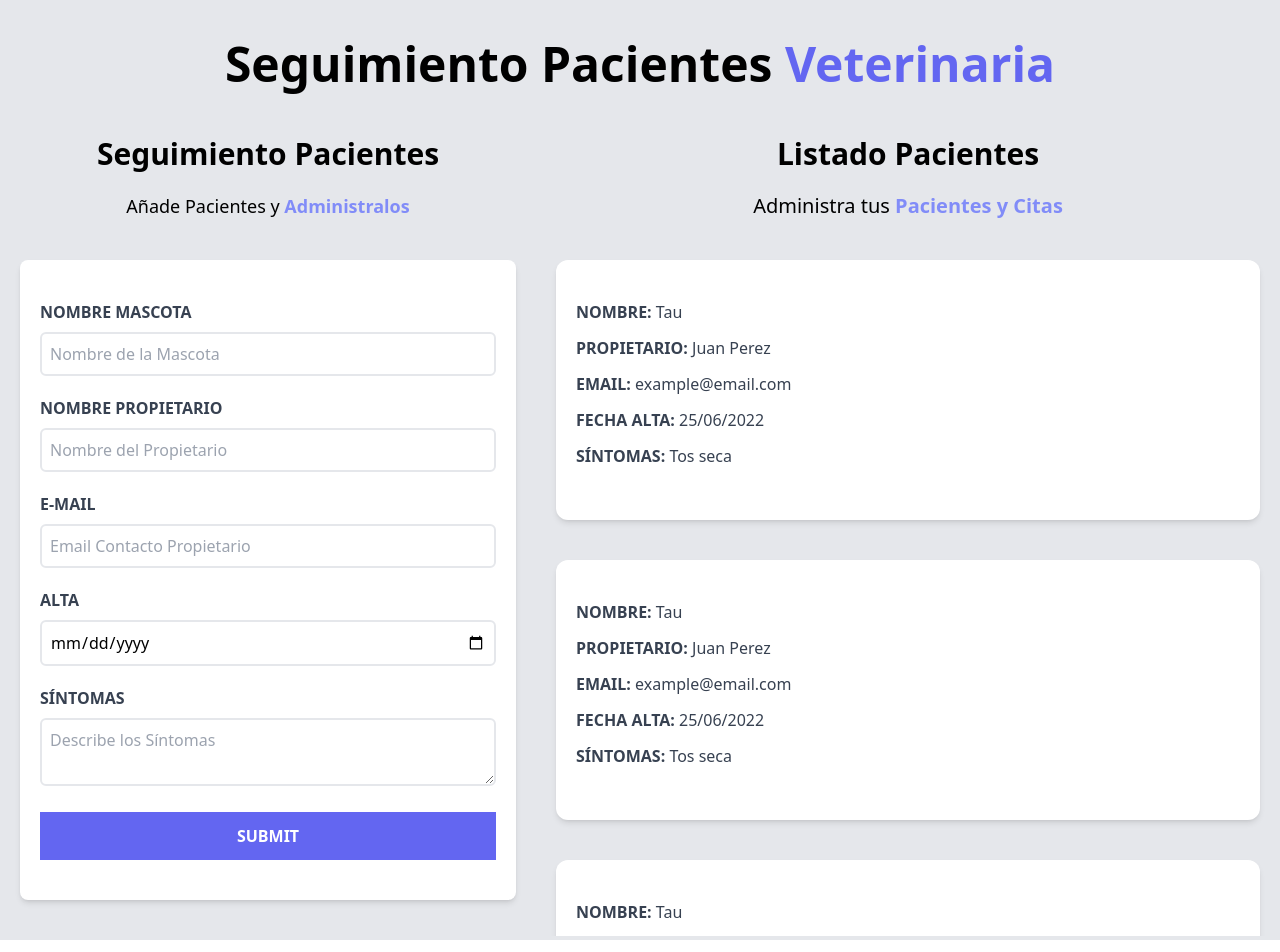
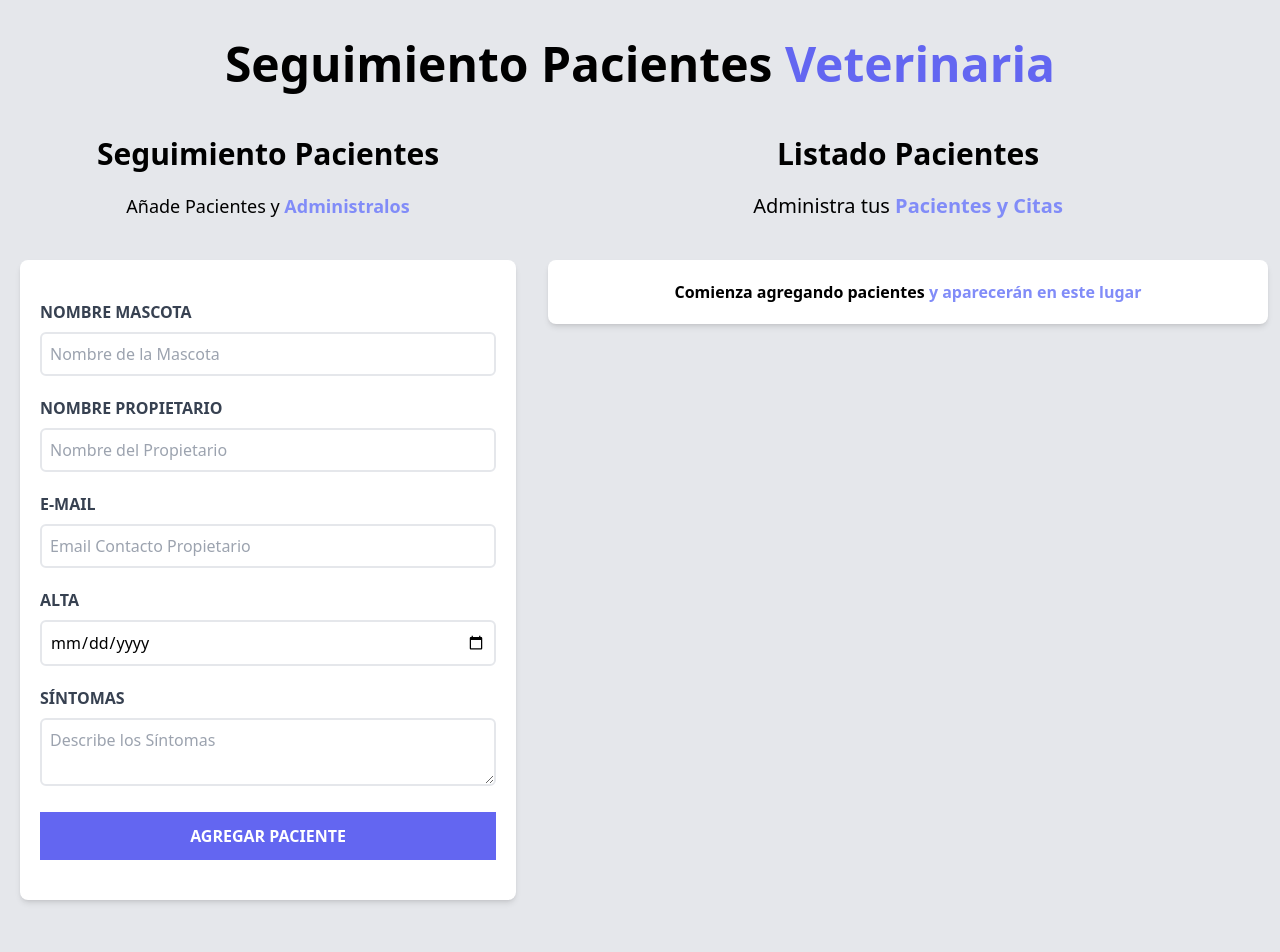
Before and after one commit to marcosihe/citas-app, a React (Vite) app: page / in a window 1280 px wide. Shown: the top 952 px of the page. Built offline with nearby package versions, Linux system fonts and the light colour scheme.

Commit message:
#008 patients-list
- Add and show new patient
- update patient
- Delete patient

```diff
--- a/src/App.jsx
+++ b/src/App.jsx
@@ -5,14 +5,26 @@ import PatientList from "./components/PatientsList";
 
 function App() {
   const [patients, setPatients] = useState([]);
+  const [patient, setPatient] = useState({});
+
+  const deletePatient = id => {
+    const UPDATED_PATIENT_LIST = patients.filter( item => item.id !== id)
+    setPatients(UPDATED_PATIENT_LIST)
+  }
+
   return (
     <div className="container mx-auto pt-10 bg-gray-200">
       <header>
         <Header />
       </header>
       <main className="mt-12 md:flex">
-        <Form patients={patients} setPatients={setPatients} />
-        <PatientList />
+        <Form
+          patients={patients}
+          setPatients={setPatients}
+          patient={patient}
+          setPatient={setPatient}
+        />
+        <PatientList patients={patients} setPatient={setPatient} deletePatient={deletePatient} />
       </main>
       <footer></footer>
     </div>
--- a/src/components/Form.jsx
+++ b/src/components/Form.jsx
@@ -1,13 +1,35 @@
-import { useState } from "react";
+import { useState, useEffect } from "react";
 import Error from "./Error";
 
-const Form = ({ patients, setPatients }) => {
+const Form = ({ patients, setPatients, patient, setPatient }) => {
   const [name, setName] = useState("");
   const [owner, setOwner] = useState("");
   const [email, setEmail] = useState("");
   const [date, setDate] = useState("");
   const [symptoms, setSymptoms] = useState("");
   const [error, setError] = useState(false);
+
+  const fillForm = (
+    name = "",
+    owner = "",
+    email = "",
+    date = "",
+    symptoms = ""
+  ) => {
+    setName(name);
+    setOwner(owner);
+    setEmail(email);
+    setDate(date);
+    setSymptoms(symptoms);
+  };
+
+  const generatePatientId = (textOne, textTwo) => {
+    const RANDOM = Math.random().toString(36).slice(2);
+    const CURRENT_DATE = Date.now().toString(36);
+    const R_TEXT_ONE = textOne.slice(-1) + textOne.slice(0, 1);
+    const R_TEXT_TWO = textTwo.slice(-1) + textTwo.slice(0, 1);
+    return RANDOM + CURRENT_DATE + R_TEXT_ONE + R_TEXT_TWO;
+  };
 
   const handleSubmit = (e) => {
     e.preventDefault();
@@ -18,7 +40,9 @@ const Form = ({ patients, setPatients }) => {
       setError(true);
       return;
     }
+
     setError(false);
+
     // Build patient object
     const patientObject = {
       name,
@@ -27,14 +51,36 @@ const Form = ({ patients, setPatients }) => {
       date,
       symptoms,
     };
-    setPatients([...patients, patientObject]);
+
+    if (patient.id) {
+      // Edit form / Edit Patient
+      patientObject.id = patient.id;
+      const UPDATED_PATIENTS = patients.map((statePatient) =>
+        statePatient.id === patient.id ? patientObject : statePatient
+      );
+      setPatients(UPDATED_PATIENTS)
+      setPatient({})
+    } else {
+      // New Patient
+      patientObject.id = generatePatientId(name, owner);
+      setPatients([...patients, patientObject]);
+    }
+
     // Reset form
-    setName("");
-    setOwner("");
-    setEmail("");
-    setDate("");
-    setSymptoms("");
+    fillForm();
   };
+
+  useEffect(() => {
+    if (Object.keys(patient).length > 0) {
+      fillForm(
+        patient.name,
+        patient.owner,
+        patient.email,
+        patient.date,
+        patient.symptoms
+      );
+    }
+  }, [patient]);
 
   return (
     <div className="md:w-1/2 lg:w-2/5 mx-5">
@@ -135,6 +181,7 @@ const Form = ({ patients, setPatients }) => {
         <input
           type="submit"
           className="bg-indigo-500 w-full p-3 text-white uppercase font-bold hover:bg-indigo-600 cursor-pointer transition-colors"
+          value={patient.id ? "Editar Paciente" : "Agregar Paciente"}
         />
         {error && (
           <Error>
--- a/src/components/Patient.jsx
+++ b/src/components/Patient.jsx
@@ -1,30 +1,56 @@
-const Patient = () => {
+const Patient = ({ patient, setPatient, deletePatient }) => {
+  const { name, owner, email, date, symptoms, id } = patient;
+
+  const handleDelete = () => {
+    if(confirm('¿Deseas eliminar este paciente?')){
+      deletePatient(id)
+    }
+  }
+
   return (
-    <div className="mx-5 my-10 bg-white shadow-md px-5 py-10 rounded-xl">
+    <div className="mx-5 mb-10 bg-white shadow-md px-5 py-10 rounded-xl">
       <p className="font-bold mb-3 text-gray-700 uppercase">
         Nombre: {""}
-        <span className="font-normal normal-case">Tau</span>
+        <span className="font-normal normal-case">{name}</span>
       </p>
 
       <p className="font-bold mb-3 text-gray-700 uppercase">
         Propietario: {""}
-        <span className="font-normal normal-case">Juan Perez</span>
+        <span className="font-normal normal-case">{owner}</span>
       </p>
 
       <p className="font-bold mb-3 text-gray-700 uppercase">
         Email: {""}
-        <span className="font-normal normal-case">example@email.com</span>
+        <span className="font-normal normal-case">{email}</span>
       </p>
 
       <p className="font-bold mb-3 text-gray-700 uppercase">
         Fecha Alta: {""}
-        <span className="font-normal normal-case">25/06/2022</span>
+        <span className="font-normal normal-case">{date}</span>
       </p>
 
       <p className="font-bold mb-3 text-gray-700 uppercase">
         Síntomas: {""}
-        <span className="font-normal normal-case">Tos seca</span>
+        <span className="font-normal normal-case">{symptoms}</span>
       </p>
+
+      <div className="flex justify-between mt-10">
+        <button
+          type="button"
+          className="py-2 px-10 bg-gray-500 hover:bg-gray-400 text-white font-bold uppercase rounded-lg"
+          onClick={ () => setPatient(patient)}
+        >
+          Editar
+        </button>
+
+        <button
+          type="button"
+          className="py-2 px-10 bg-red-600 hover:bg-red-500 text-white font-bold uppercase rounded-lg"
+          onClick={handleDelete}
+        >
+          Eliminar
+        </button>
+      </div>
     </div>
   );
 };
--- a/src/components/PatientsList.jsx
+++ b/src/components/PatientsList.jsx
@@ -1,19 +1,44 @@
 import Patient from "./Patient";
 
-const PatientList = () => {
+const PatientsList = ({ patients, setPatient, deletePatient }) => {
   return (
-    <div className="md:w-1/2 lg:w-3/5 md:h-screen overflow-y-scroll">
+    <div className="md:w-1/2 lg:w-3/5">
       <h2 className="font-black text-3xl text-center">Listado Pacientes</h2>
       <p className="text-xl mt-5 mb-10 text-center">
         Administra tus {""}
         <span className="text-indigo-400 font-bold ">Pacientes y Citas</span>
       </p>
-      <Patient />
-      <Patient />
-      <Patient />
-      <Patient />
+      <section
+        className={`md:h-screen ${
+          patients.length > 1 ? "overflow-y-scroll" : ""
+        }`}
+      >
+        {patients && patients.length ? (
+          <>
+            {patients.map((patient) => {
+              return (
+                <Patient
+                  key={patient.id}
+                  patient={patient}
+                  setPatient={setPatient}
+                  deletePatient={deletePatient}
+                />
+              );
+            })}
+          </>
+        ) : (
+          <section className="bg-white shadow-md rounded-lg py-5 mx-3 mb-3">
+            <h3 className="font-black text-1xl text-center">
+              Comienza agregando pacientes{" "}
+              <span className="text-indigo-400 font-bold ">
+                y aparecerán en este lugar
+              </span>
+            </h3>
+          </section>
+        )}
+      </section>
     </div>
   );
 };
 
-export default PatientList;
+export default PatientsList;
```
